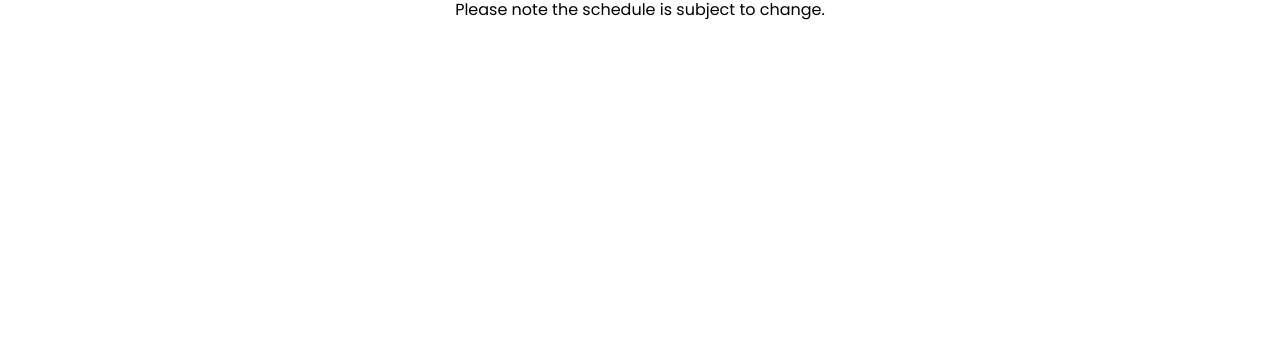
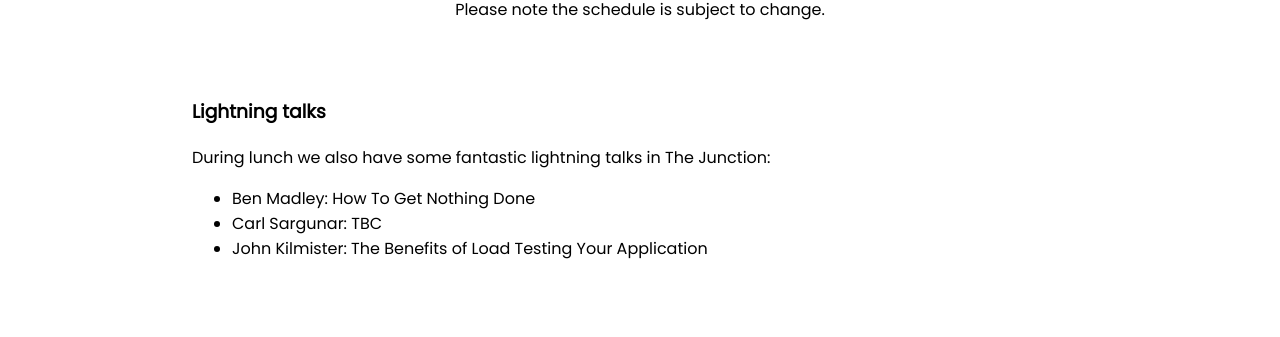
Before and after one commit to dddsw/dddsw-web, a SvelteKit app: page /schedule in a window 1280 px wide. Shown: the part 207-544 px from the top of the page. Built offline with nearby package versions, Linux system fonts and the light colour scheme; no server answers.

Commit message:
added lightning talks to schedule page

```diff
--- a/src/routes/schedule/+page.svelte
+++ b/src/routes/schedule/+page.svelte
@@ -24,6 +24,16 @@
 </script>
 
 <p class="text-center">Please note the schedule is subject to change.</p>
+<div class="section">
+	<h3>Lightning talks</h3>
+	<p>During lunch we also have some fantastic lightning talks in The Junction:</p>
+	<ul>
+		<li>Ben Madley: How To Get Nothing Done</li>
+		<li>Carl Sargunar: TBC</li>
+		<li>John Kilmister: The Benefits of Load Testing Your Application</li>
+	</ul>
+</div>
+
 <div id="schedule" />
 
 <style>
```
